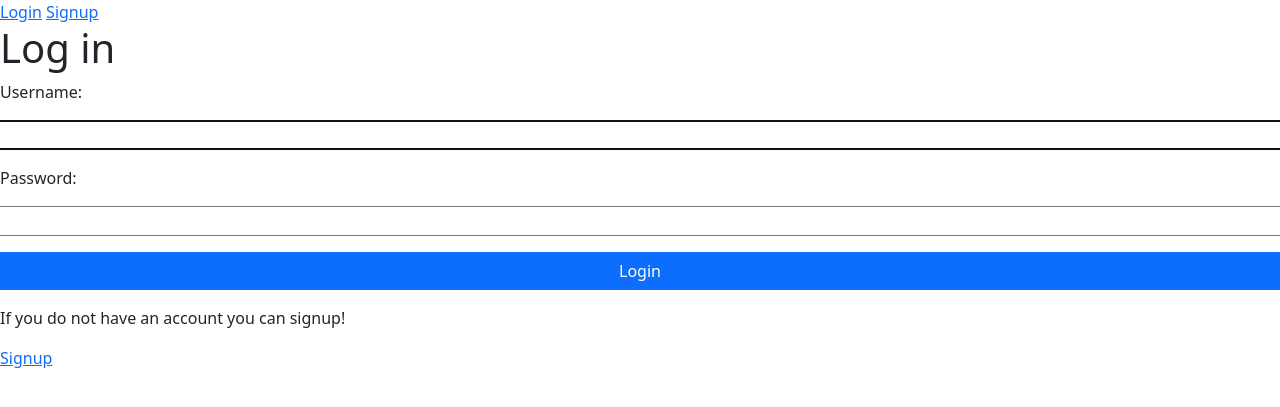
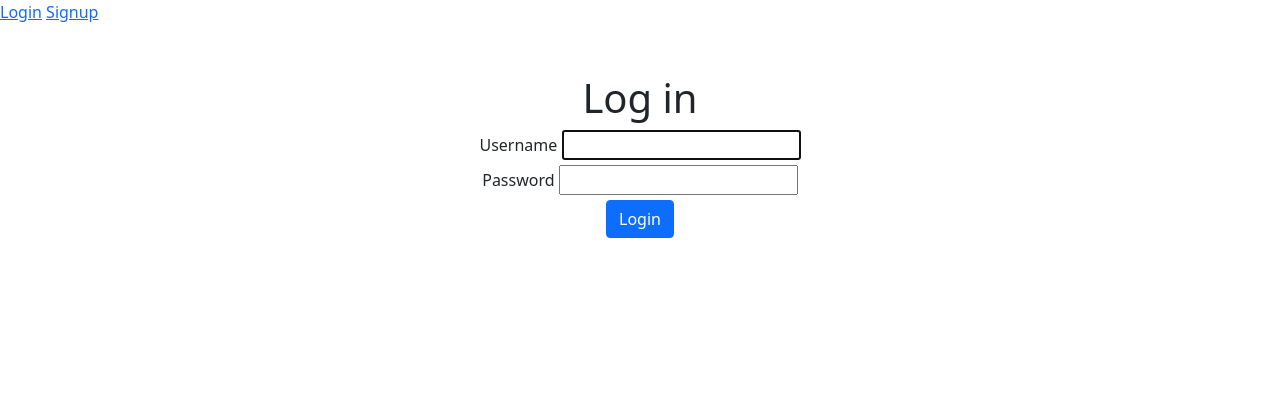
Before and after one commit to kaipietila/Resource-Vault, a Django app: page /login/ in a window 1280 px wide. Shown: the top 407 px of the page. Run offline with Django 3.2, Linux system fonts and the light colour scheme; some libraries are stand-ins or nearby versions.

Commit message:
Try fix login page styling

```diff
--- a/nordismvault/core/templates/header.html
+++ b/nordismvault/core/templates/header.html
@@ -1,4 +1,3 @@
-
 {% load static %}
 
 <head>
--- a/nordismvault/core/templates/login.html
+++ b/nordismvault/core/templates/login.html
@@ -1,7 +1,10 @@
 {% extends 'user_management_base.html' %}
 
 {% block content %}
-<div>
+
+<div class="container" align="center" style="margin-top: 50px;">
+    <div class="row justify-content-md-center">
+        <div class="col-md-auto">
             <h1>Log in</h1>
                 {% if messages %}
                         {% for message in messages %}
@@ -10,14 +13,25 @@
                             </div>
                         {% endfor %}
                 {% endif %}
-    </form>
-    <form class="row g-3" action="{%url 'login_user'%}" method="post">
-        {% csrf_token %}
-        {{form}}
-        <button type="submit" class="btn btn-primary">Login</button>
-      <div>
-        <p>If you do not have an account you can signup!</p>
-        <a  href="{% url 'signup_user' %}" role="button">Signup</a>
         </div>
     </div>
+</div>
+    <form action="{%url 'login_user'%}" method="post">
+    {% csrf_token %}
+        <div class="container-sm" align="center">
+            <div class="row">
+                <div class="col align-self-center">
+                    <label class="form-label">Username</label>
+                    {{form.username}}
+                </div>
+            </div>
+            <div class="row">
+                <div class="col align-self-center">
+                    <label class="form-label">Password</label>
+                    {{form.password}}
+                </div>
+            </div>
+                <button type="submit" class="btn btn-primary">Login</button>
+            </div>
+    </form>
 {% endblock %}
```
Lines whose indentation alone changed are shown as unchanged.
